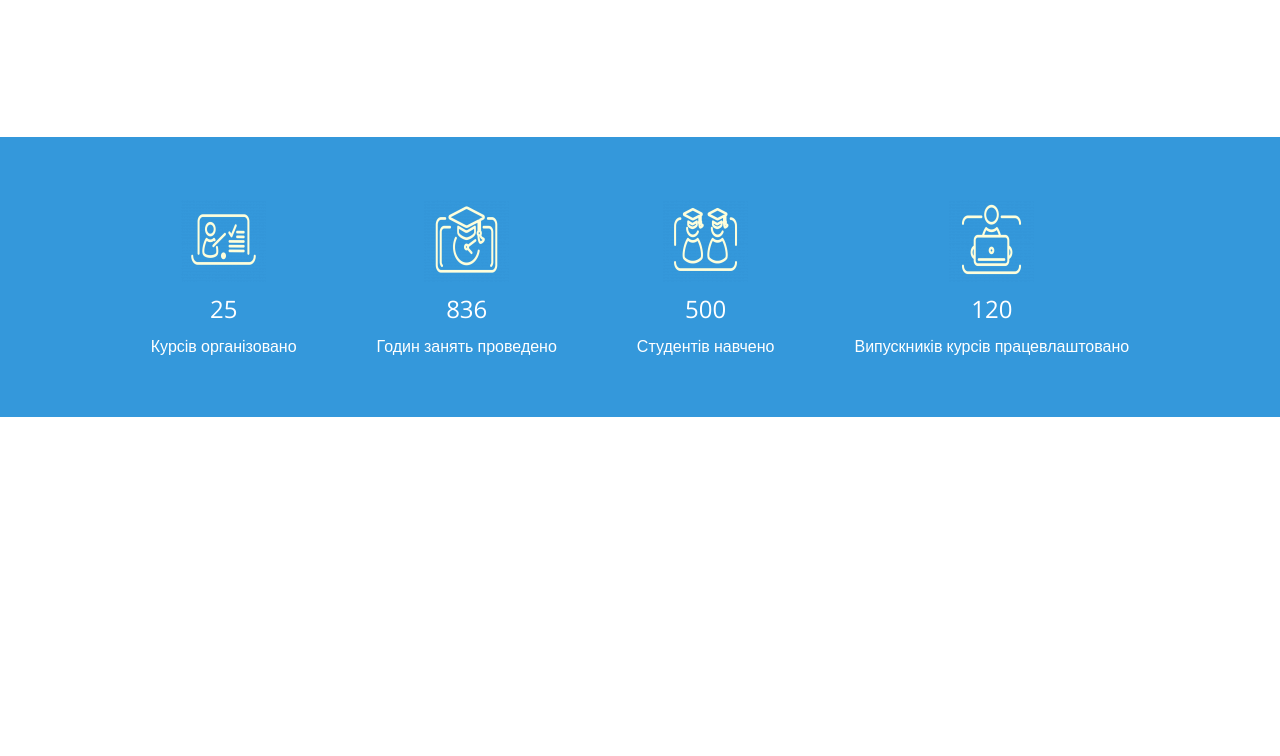
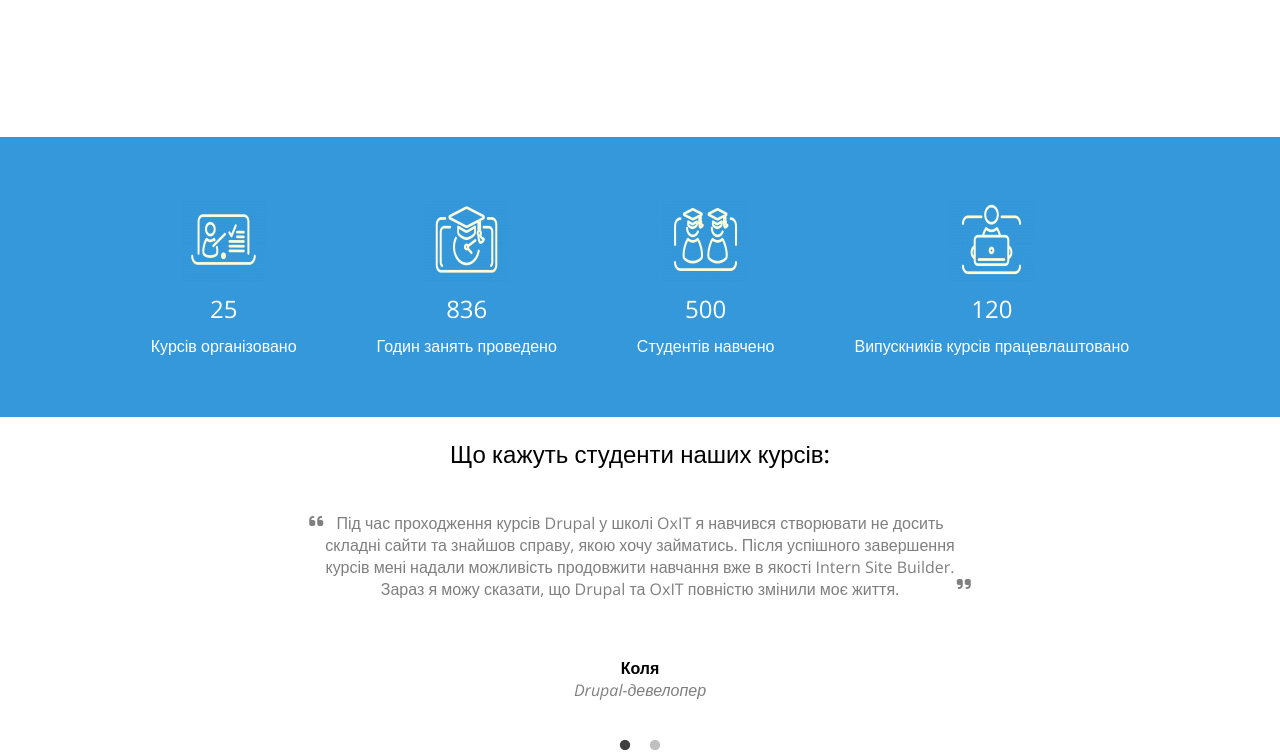
Before and after one commit to ImmortalAmxx/Fourth-Layout, a plain HTML site: page index.html in a window 1280 px wide. Shown: the part 1068-1824 px from the top of the page. Before the commit the page ends 1485 px from the top, so only its background shows below. Drawn offline with nearby package versions, Linux system fonts and the light colour scheme.

Commit message:
Add feedback block.

```diff
--- a/index.html
+++ b/index.html
@@ -203,10 +203,49 @@
             </div>
           </div>
         </div>
+
+        <div class="container-feedback">
+          <div class="feedback-slider">
+            <div class="feedback-content-item">
+              <h2>Що кажуть студенти наших курсів:</h2>
+              <i class="fa-solid fa-quote-left"></i>
+              <p>
+                Під час проходження курсів Drupal у школі OxIT я навчився
+                створювати не досить складні сайти та знайшов справу, якою хочу
+                займатись. Після успішного завершення курсів мені надали
+                можливість продовжити навчання вже в якості Intern Site Builder.
+                Зараз я можу сказати, що Drupal та OxIT повністю змінили моє
+                життя.
+              </p>
+              <i class="fa-solid fa-quote-right"></i>
+              <h4>Коля</h4>
+              <span>Drupal-девелопер</span>
+            </div>
+            <div class="feedback-content-item">
+              <h2>Що кажуть студенти наших курсів:</h2>
+              <i class="fa-solid fa-quote-left"></i>
+              <p>
+                Під час проходження курсів Drupal у школі OxIT я навчився
+                створювати не досить складні сайти та знайшов справу, якою хочу
+                займатись. Після успішного завершення курсів мені надали
+                можливість продовжити навчання вже в якості Intern Site Builder.
+                Зараз я можу сказати, що Drupal та OxIT повністю змінили моє
+                життя.
+              </p>
+              <i class="fa-solid fa-quote-right"></i>
+              <h4>Коля</h4>
+              <span>Drupal-девелопер</span>
+            </div>
+          </div>
+        </div>
       </main>
     </div>
     <script src="https://code.jquery.com/jquery-3.7.1.min.js"></script>
     <script src="https://cdn.jsdelivr.net/npm/slick-carousel@1.8.1/slick/slick.min.js"></script>
     <script src="./js/app.js"></script>
+    <script
+      src="https://kit.fontawesome.com/9ccb57a854.js"
+      crossorigin="anonymous"
+    ></script>
   </body>
 </html>
--- a/js/app.js
+++ b/js/app.js
@@ -41,22 +41,24 @@ $(document).ready(function () {
     screenWidth = $(window).width();
 
     if (screenWidth < 860 || itemCount > 3) {
-        if (
-          $(".development-content").hasClass(
-            "slick-initialized"
-          )
-        ) {
+      if ($(".development-content").hasClass("slick-initialized")) {
         destroySlider();
       }
       initializeSlider();
     } else {
-        if (
-          $(".development-content").hasClass(
-            "slick-initialized"
-          )
-        ) {
+      if ($(".development-content").hasClass("slick-initialized")) {
         destroySlider();
       }
     }
   });
 });
+
+$(document).ready(function () {
+  $(".feedback-slider").slick({
+    dots: true,
+    infinite: true,
+    speed: 1,
+    slidesToShow: 1,
+    adaptiveHeight: true,
+  });
+});
--- /dev/null
+++ b/scss/feedback.scss
@@ -0,0 +1,52 @@
+.container-feedback {
+  background-color: #ffffff;
+  display: flex;
+  justify-content: center;
+  align-items: center;
+}
+
+.feedback-slider {
+  width: 80%;
+  max-width: 675px;
+}
+
+.feedback-content-item {
+  display: flex;
+  flex-direction: column;
+  align-items: center;
+  text-align: center;
+  padding: 20px;
+}
+
+.feedback-content-item h2 {
+  font-weight: 500;
+  margin-bottom: 20px;
+}
+
+.feedback-content-item p {
+  font-weight: 200;
+  color: #7f7f7f;
+  margin-bottom: 20px;
+}
+
+.feedback-content-item h4 {
+  margin-top: 15px;
+}
+
+.feedback-content-item span {
+  color: #7f7f7f;
+  font-style: italic;
+}
+
+.fa-quote-left {
+  position: relative;
+  left: -51%;
+  top: 20px;
+  color: gray;
+}
+.fa-quote-right {
+  position: relative;
+  left: 51%;
+  top: -47px;
+  color: gray;
+}
--- a/scss/styles.scss
+++ b/scss/styles.scss
@@ -4,4 +4,5 @@
 @import 'register';
 @import 'development';
 @import 'statistic';
+@import 'feedback';
 @import 'adaptive';
```
Also changed, not shown: css/styles.css, 1 other file. Lines whose indentation alone changed are shown as unchanged.
